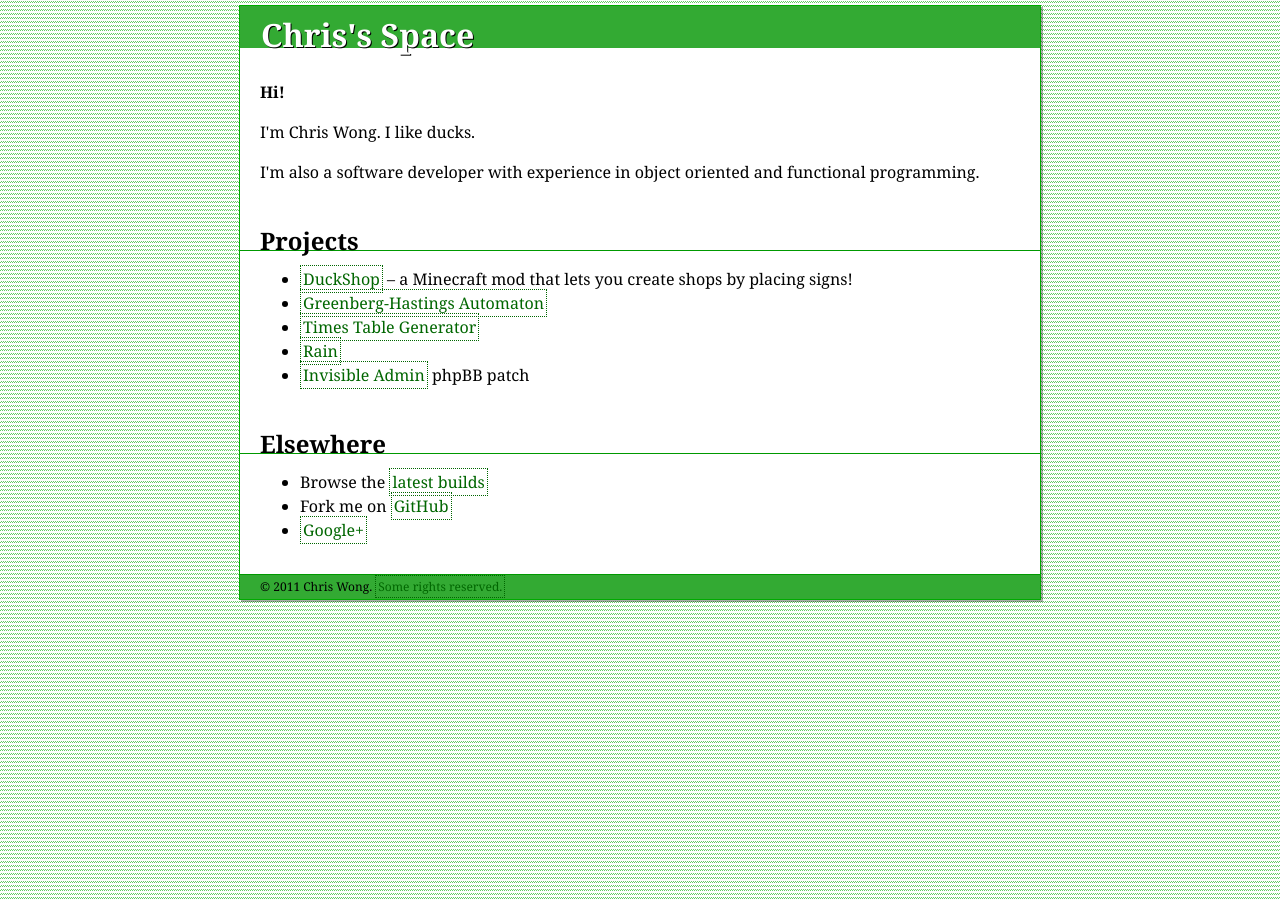
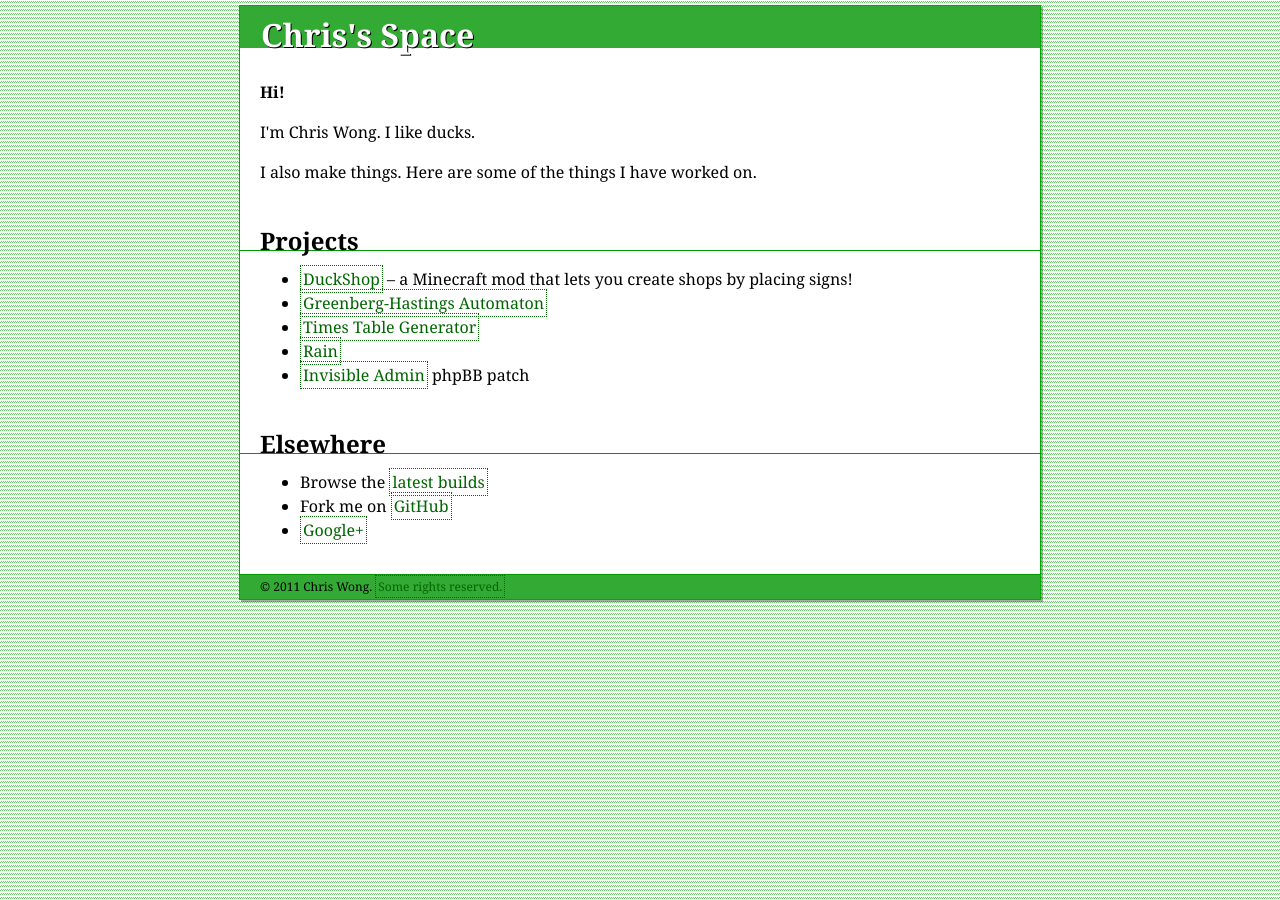
Before and after one commit to chrisyco/chrisyco.github.io, a Jekyll site: the page built from index.html, in a window 1280 px wide. Built offline with Jekyll 4.4.1, drawn with Linux system fonts in a browser that asks for light colours; Markdown is read by kramdown in place of the engine named in the settings.

Commit message:
Removed useless jargon

```diff
--- a/index.html
+++ b/index.html
@@ -4,7 +4,7 @@ home: true
 ---
 <p><strong>Hi!</strong></p>
 <p>I'm Chris Wong. I like ducks.</p>
-<p>I'm also a software developer with experience in object oriented and functional programming.</p>
+<p>I also make things. Here are some of the things I have worked on.</p>
 <h2>Projects</h2>
 <ul>
   <li><a href="http://dev.bukkit.org/server-mods/duckshop/">DuckShop</a> &ndash; a Minecraft mod that lets you create shops by placing signs!</li>
```
